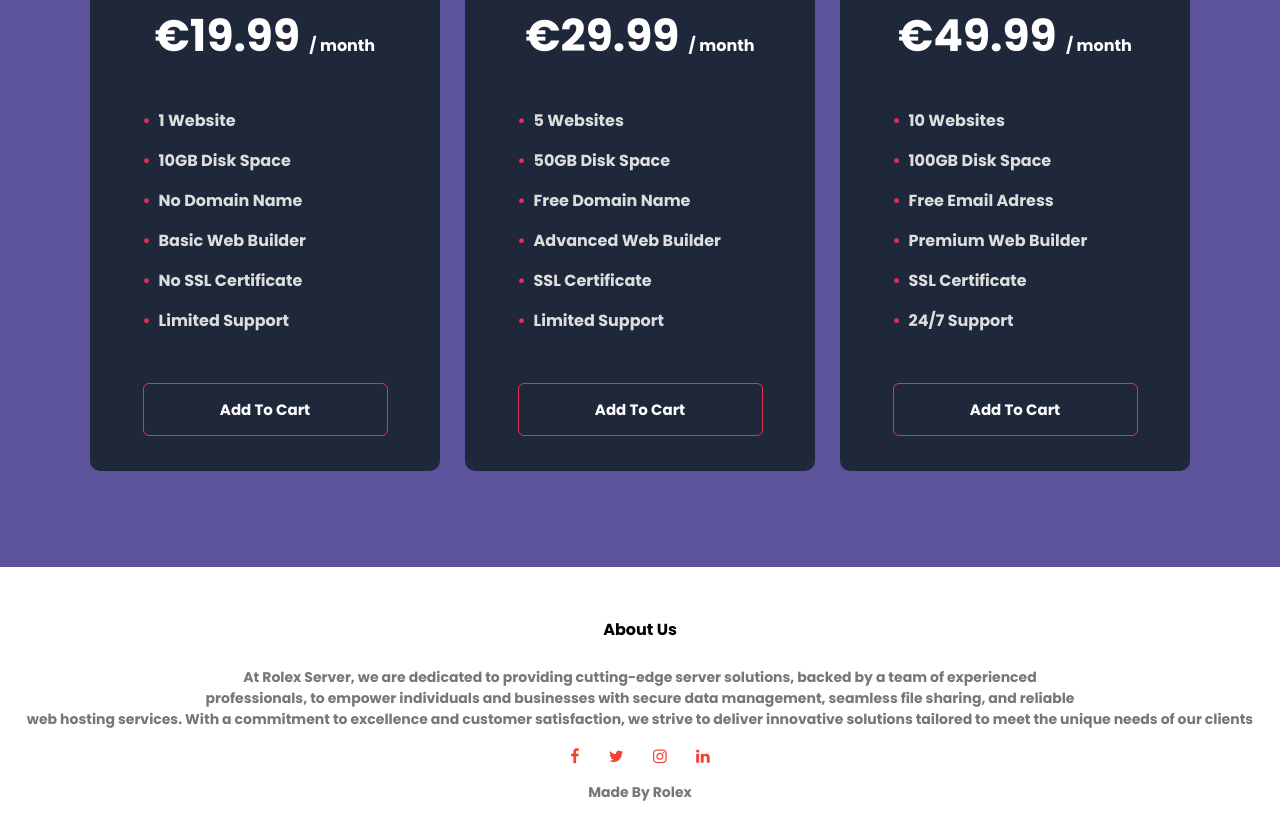
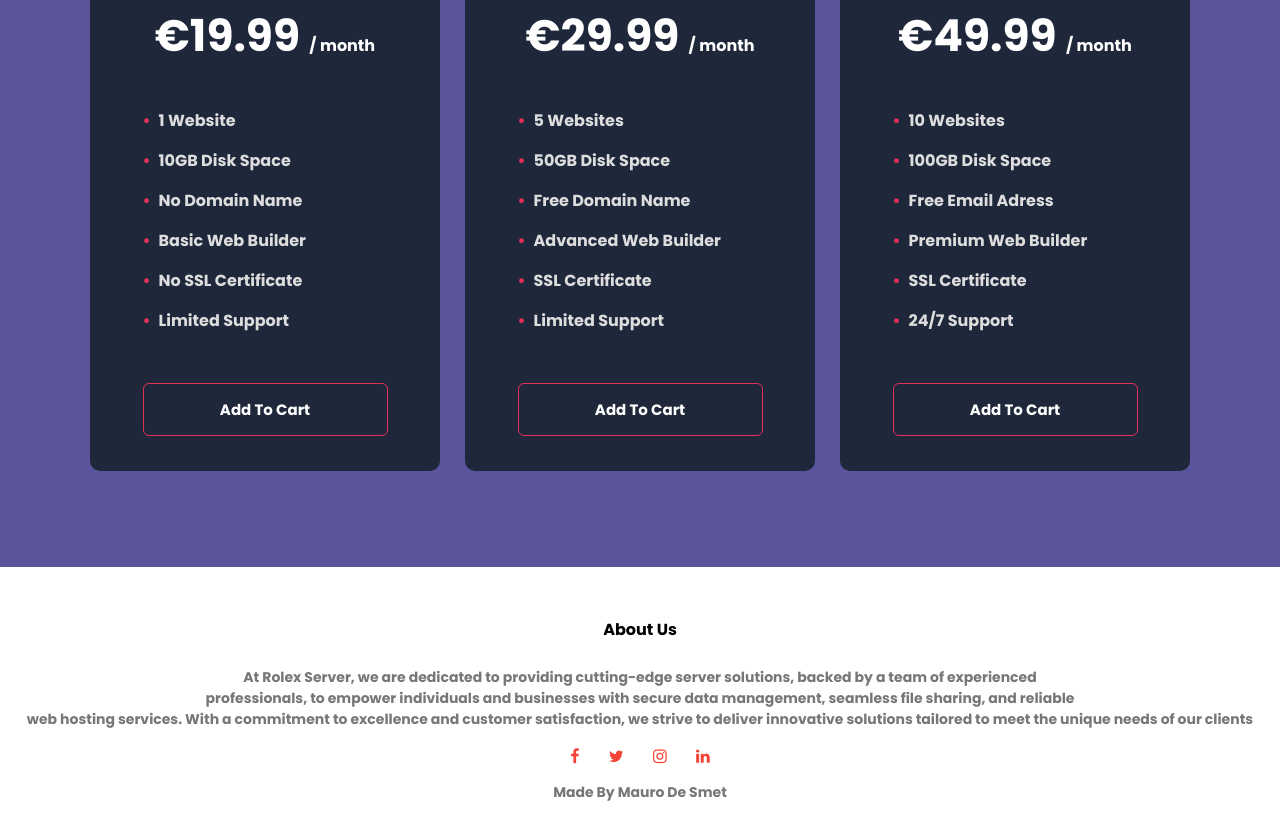
Before and after one commit to MauroDeSmet/RolexServer, a plain HTML site: page pricing.html in a window 1280 px wide. Shown: the part 1033-1866 px from the top of the page. Drawn offline with Linux system fonts and the light colour scheme.

Commit message:
Update pricing.html

```diff
--- a/pricing.html
+++ b/pricing.html
@@ -85,7 +85,7 @@
             <i class="fa fa-instagram"></i>
             <i class="fa fa-linkedin"></i>
         </div>
-        <p>Made By Rolex</p>
+        <p>Made By Mauro De Smet</p>
     </section>
     <script>
         var navLinks = document.getElementById("navLinks");
```
